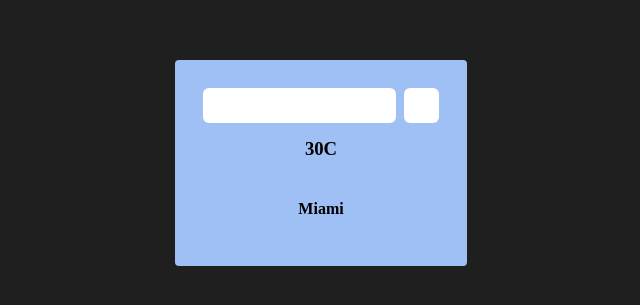
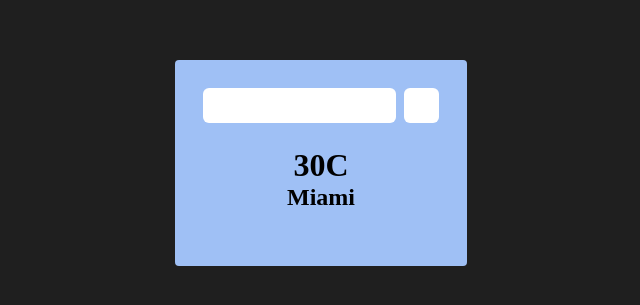
Before and after one commit to SayeemZaman/Weather-App, a plain HTML site: page index.html in a window 1280 px wide. Shown: the part 237-542 px from the top of the page, without its empty margins (319-959 px from the left). Drawn offline with nearby package versions, Linux system fonts and the light colour scheme.

Commit message:
fix font size

```diff
--- a/index.html
+++ b/index.html
@@ -13,9 +13,9 @@
       <button id="src-btn" type="submit"></button>
     </form>
     <div class="weather">
-      <h3 id="tmp">30C</h3>
+      <h1 id="tmp">30C</h1>
       <img></img>
-      <h4 id="name">Miami</h4>
+      <h2 id="name">Miami</h2>
       <p id="error"></p>
     </div>
     <div></div>
```
